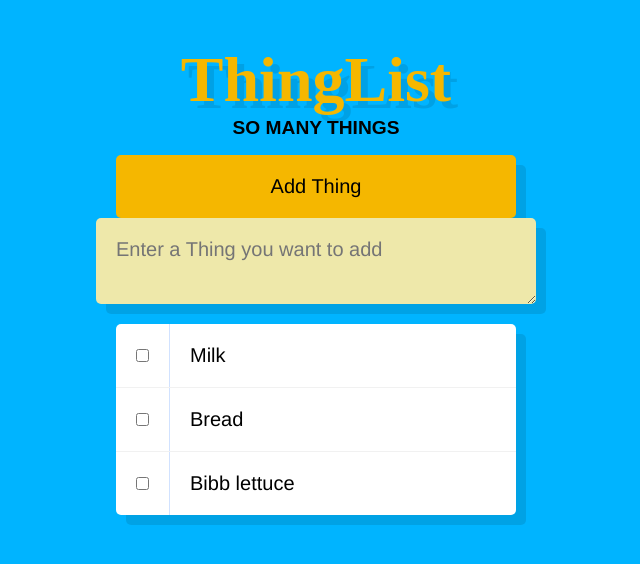
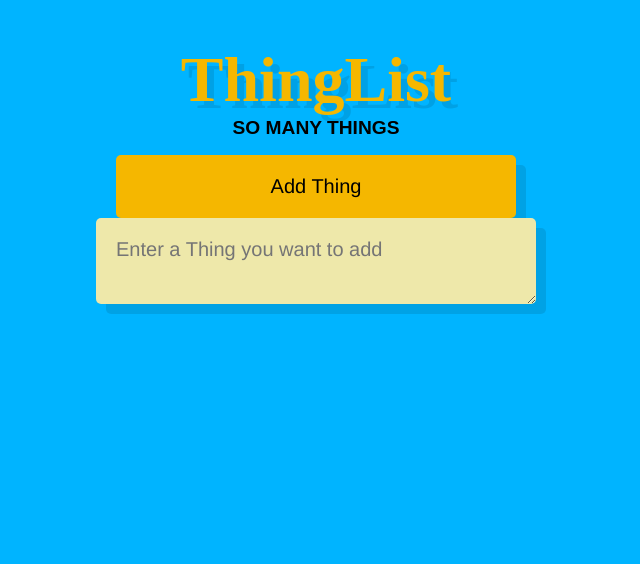
Before and after one commit to MohakC/Day-6, a React (Create React App) app: page / in a window 1280 px wide. Shown: the top 564 px of the page, without its empty margins (324-964 px from the left). Built offline with nearby package versions, Linux system fonts and the light colour scheme; a web font is replaced by a local one.

Commit message:
Eliminate the hard-coding of things

```diff
--- a/src/App.js
+++ b/src/App.js
@@ -7,9 +7,6 @@ import './App.css'
 class App extends Component {
   state = {
     things: {
-      '1': {id: '1', name: 'Milk'},
-      '2': {id: '2', name: 'Bread'},
-      '3': {id: '3', name: 'Bibb lettuce'},
     }
   }
 
```
